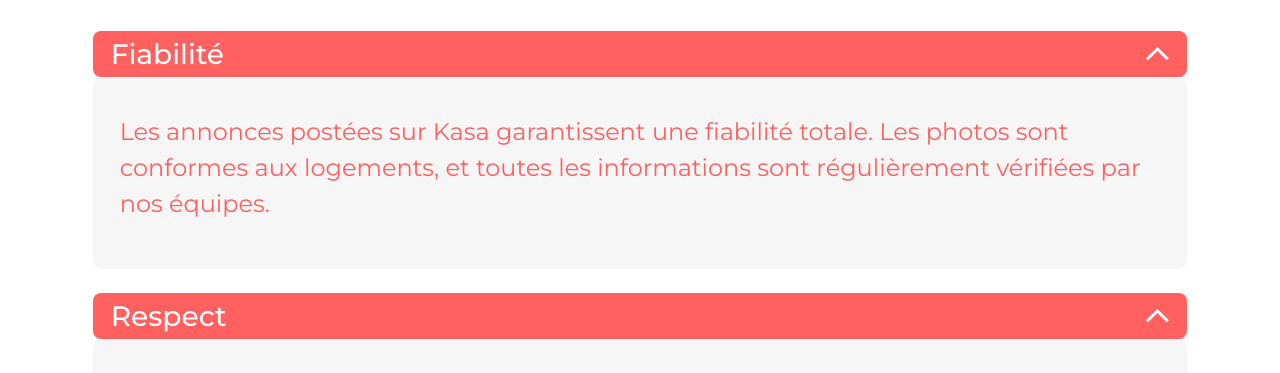
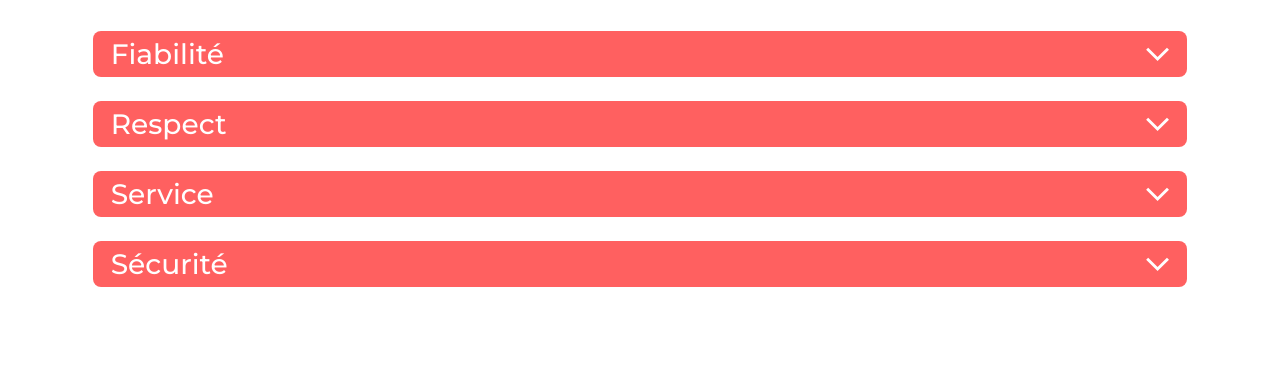
Before and after one commit to Manidoux41/kasa_v3, a React (Create React App) app: page /about in a window 1280 px wide. Shown: the part 376-749 px from the top of the page. Built offline with nearby package versions, Linux system fonts and the light colour scheme.

Commit message:
change accordion state

```diff
--- a/src/components/Accordion/Accordion.js
+++ b/src/components/Accordion/Accordion.js
@@ -2,7 +2,7 @@
 import React, { useState } from "react";
 
 const Accordion = ({ id, title, content }) => {
-  const [isActive, setIsActive] = useState(false);
+  const [isActive, setIsActive] = useState(true);
 
   const displayContent = () => {
     setIsActive(!isActive);
--- a/src/styles/bases/_settings.scss
+++ b/src/styles/bases/_settings.scss
@@ -6,6 +6,9 @@
     padding: 0;
     box-sizing: border-box;
     font-family: 'Montserrat', sans-serif;
+}
+.Layout{
+    height: 100vh;
 }
 .wrapper{
     max-width: 1240px;
--- a/src/styles/components/Layouts/_footer.scss
+++ b/src/styles/components/Layouts/_footer.scss
@@ -1,4 +1,5 @@
 footer {
+    // height: 209px;
     height: calc(55vh - 209px);
     max-width: 100%;
     width: 100%;
--- a/src/styles/components/Rating/_rating.scss
+++ b/src/styles/components/Rating/_rating.scss
@@ -1,5 +1,6 @@
 .star {
     height : 30px;
+    align-self: flex-end;
 }
 @media screen and (max-width : 960px) {
     .star {
--- a/src/styles/pages/_logements.scss
+++ b/src/styles/pages/_logements.scss
@@ -57,6 +57,7 @@
         .proprioInfo{
             display: flex;
             flex-direction: column;
+            justify-content: space-between;
             gap: 24px;
             align-items: flex-end;
            margin: 16auto;
```
Also changed, not shown: src/pages/Public/About.js (+15 -19 lines).
